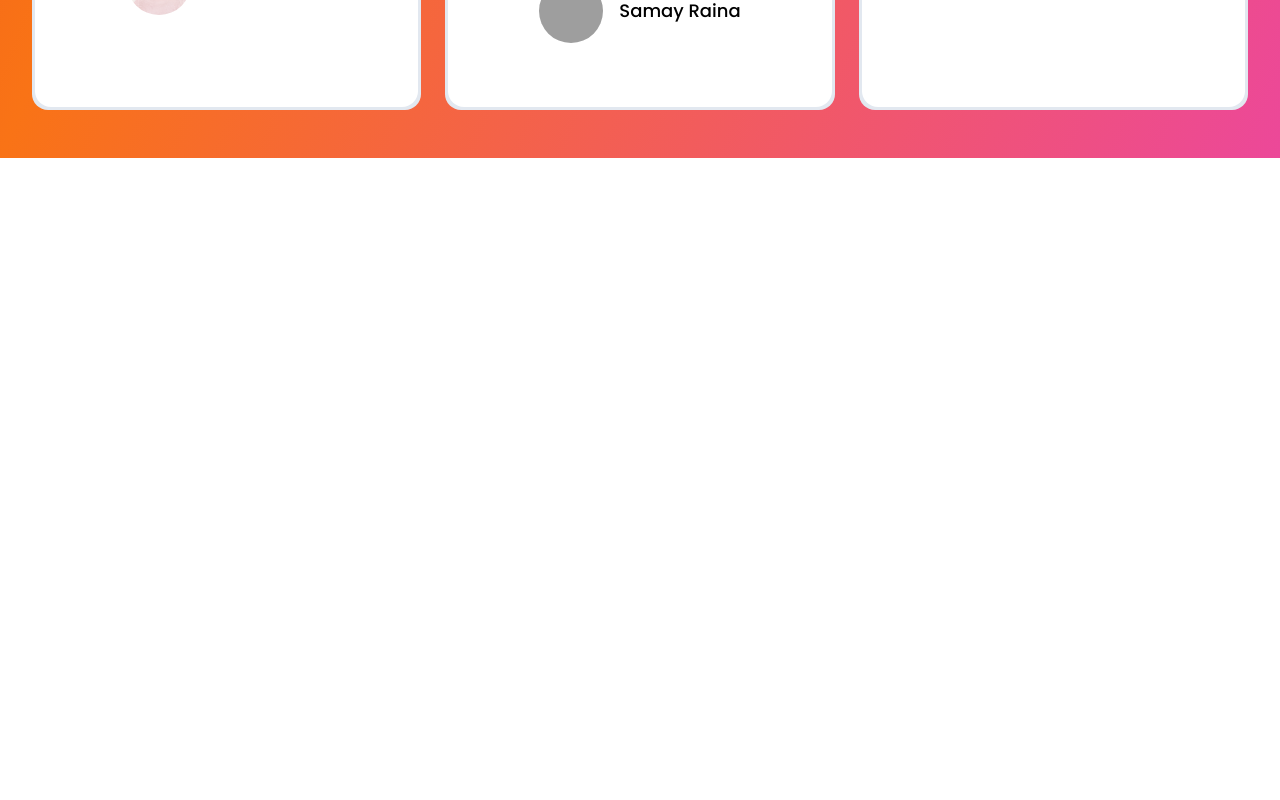
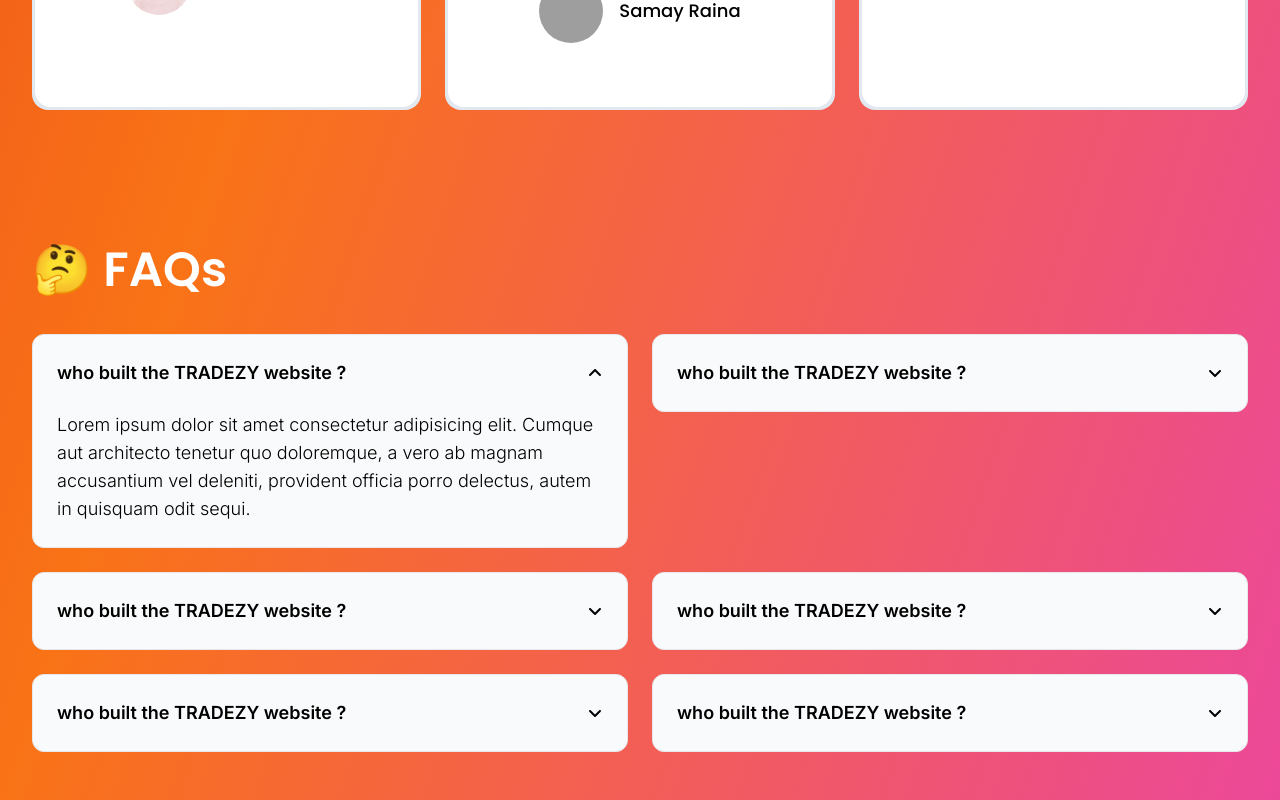
Before and after one commit to ayush844/Tradezy, a React (Vite) app in the folder Frontend/: page / in a window 1280 px wide. Shown: the part 3229-4029 px from the top of the page. Before the commit the page ends 3387 px from the top, so only its background shows below. Built offline with nearby package versions, Linux system fonts and the light colour scheme; grey boxes are pictures that could not be loaded.

Commit message:
FAQ section
Signed-off-by: ayush844 <ayush.xyz1625@gmail.com>

```diff
--- a/Frontend/src/Pages/Hero.jsx
+++ b/Frontend/src/Pages/Hero.jsx
@@ -1,10 +1,11 @@
-import React from 'react'
+import React, { useState } from 'react'
 
 import { RiCustomerService2Line } from "react-icons/ri";
 import { CiDeliveryTruck } from "react-icons/ci";
 import { PiKeyReturnBold } from "react-icons/pi";
 import { FaArrowRight } from "react-icons/fa";
 import { FaCheck } from "react-icons/fa";
+import { FaAngleUp } from "react-icons/fa6";
 
 
 import electronics from '../assets/electronics.png';
@@ -19,6 +20,10 @@
 
 
 const Hero = () => {
+
+  const [isFAQopen, setIsFAQopen] = useState(1);
+
+
   return (
     <main className='min-h-screen bg-gradient-to-br from-red-600 via-orange-500 to-pink-500 overflow-x-hidden'>
         <div id="hero" class="min-h-screen ">
@@ -183,6 +188,73 @@
 
             </div>
            </div>
+
+
+          <div id="customer-review" className='container'>
+           <h2 className='text-4xl md:text-5xl sm:font-semibold mb-7 md:mb-10 max-w-8xl leading-normal text-white'>🤔 FAQs</h2>
+            <div className="grid grid-cols-1 lg:grid-cols-2 gap-6 items-start mt-6">
+              <div className="group rounded-xl border border-gray-200 bg-gray-50 p-6">
+                <dt className='flex justify-between items-center cursor-pointer' onClick={()=> setIsFAQopen(1)}>
+                  <p className=' font-semibold text-lg'>who built the TRADEZY website ?</p>
+                  <FaAngleUp className={`${isFAQopen===1 ? "" : "-rotate-180"}`} />
+                </dt>
+                <dd className={` text-lg font-light mt-6 ${isFAQopen===1 ? "" : "hidden"}`}>
+                  <p>Lorem ipsum dolor sit amet consectetur adipisicing elit. Cumque aut architecto tenetur quo doloremque, a vero ab magnam accusantium vel deleniti, provident officia porro delectus, autem in quisquam odit sequi.</p>
+                </dd>
+              </div>
+
+              <div className="group rounded-xl border border-gray-200 bg-gray-50 p-6">
+                <dt className='flex justify-between items-center cursor-pointer' onClick={()=> setIsFAQopen(2)}>
+                  <p className=' font-semibold text-lg'>who built the TRADEZY website ?</p>
+                  <FaAngleUp className={`${isFAQopen===2 ? "" : "-rotate-180"}`} />
+                </dt>
+                <dd className={` text-lg font-light mt-6 ${isFAQopen===2 ? "" : "hidden"}`}>
+                  <p>Lorem ipsum dolor sit amet consectetur adipisicing elit. Cumque aut architecto tenetur quo doloremque, a vero ab magnam accusantium vel deleniti, provident officia porro delectus, autem in quisquam odit sequi.</p>
+                </dd>
+              </div>
+
+              <div className="group rounded-xl border border-gray-200 bg-gray-50 p-6">
+                <dt className='flex justify-between items-center cursor-pointer' onClick={()=> setIsFAQopen(3)}>
+                  <p className=' font-semibold text-lg'>who built the TRADEZY website ?</p>
+                  <FaAngleUp className={`${isFAQopen===3 ? "" : "-rotate-180"}`} />
+                </dt>
+                <dd className={` text-lg font-light mt-6 ${isFAQopen===3 ? "" : "hidden"}`}>
+                  <p>Lorem ipsum dolor sit amet consectetur adipisicing elit. Cumque aut architecto tenetur quo doloremque, a vero ab magnam accusantium vel deleniti, provident officia porro delectus, autem in quisquam odit sequi.</p>
+                </dd>
+              </div>
+
+              <div className="group rounded-xl border border-gray-200 bg-gray-50 p-6">
+                <dt className='flex justify-between items-center cursor-pointer' onClick={()=> setIsFAQopen(4)}>
+                  <p className=' font-semibold text-lg'>who built the TRADEZY website ?</p>
+                  <FaAngleUp className={`${isFAQopen===4 ? "" : "-rotate-180"}`} />
+                </dt>
+                <dd className={` text-lg font-light mt-6 ${isFAQopen===4 ? "" : "hidden"}`}>
+                  <p>Lorem ipsum dolor sit amet consectetur adipisicing elit. Cumque aut architecto tenetur quo doloremque, a vero ab magnam accusantium vel deleniti, provident officia porro delectus, autem in quisquam odit sequi.</p>
+                </dd>
+              </div>
+
+              <div className="group rounded-xl border border-gray-200 bg-gray-50 p-6">
+                <dt className='flex justify-between items-center cursor-pointer' onClick={()=> setIsFAQopen(5)}>
+                  <p className=' font-semibold text-lg'>who built the TRADEZY website ?</p>
+                  <FaAngleUp className={`${isFAQopen===5 ? "" : "-rotate-180"}`} />
+                </dt>
+                <dd className={` text-lg font-light mt-6 ${isFAQopen===5 ? "" : "hidden"}`}>
+                  <p>Lorem ipsum dolor sit amet consectetur adipisicing elit. Cumque aut architecto tenetur quo doloremque, a vero ab magnam accusantium vel deleniti, provident officia porro delectus, autem in quisquam odit sequi.</p>
+                </dd>
+              </div>
+
+              <div className="group rounded-xl border border-gray-200 bg-gray-50 p-6">
+                <dt className='flex justify-between items-center cursor-pointer' onClick={()=> setIsFAQopen(6)}>
+                  <p className=' font-semibold text-lg'>who built the TRADEZY website ?</p>
+                  <FaAngleUp className={`${isFAQopen===6 ? "" : "-rotate-180"}`} />
+                </dt>
+                <dd className={` text-lg font-light mt-6 ${isFAQopen===6 ? "" : "hidden"}`}>
+                  <p>Lorem ipsum dolor sit amet consectetur adipisicing elit. Cumque aut architecto tenetur quo doloremque, a vero ab magnam accusantium vel deleniti, provident officia porro delectus, autem in quisquam odit sequi.</p>
+                </dd>
+              </div>
+            </div>
+          </div>
+
         </div>
     </main>
   )
```
